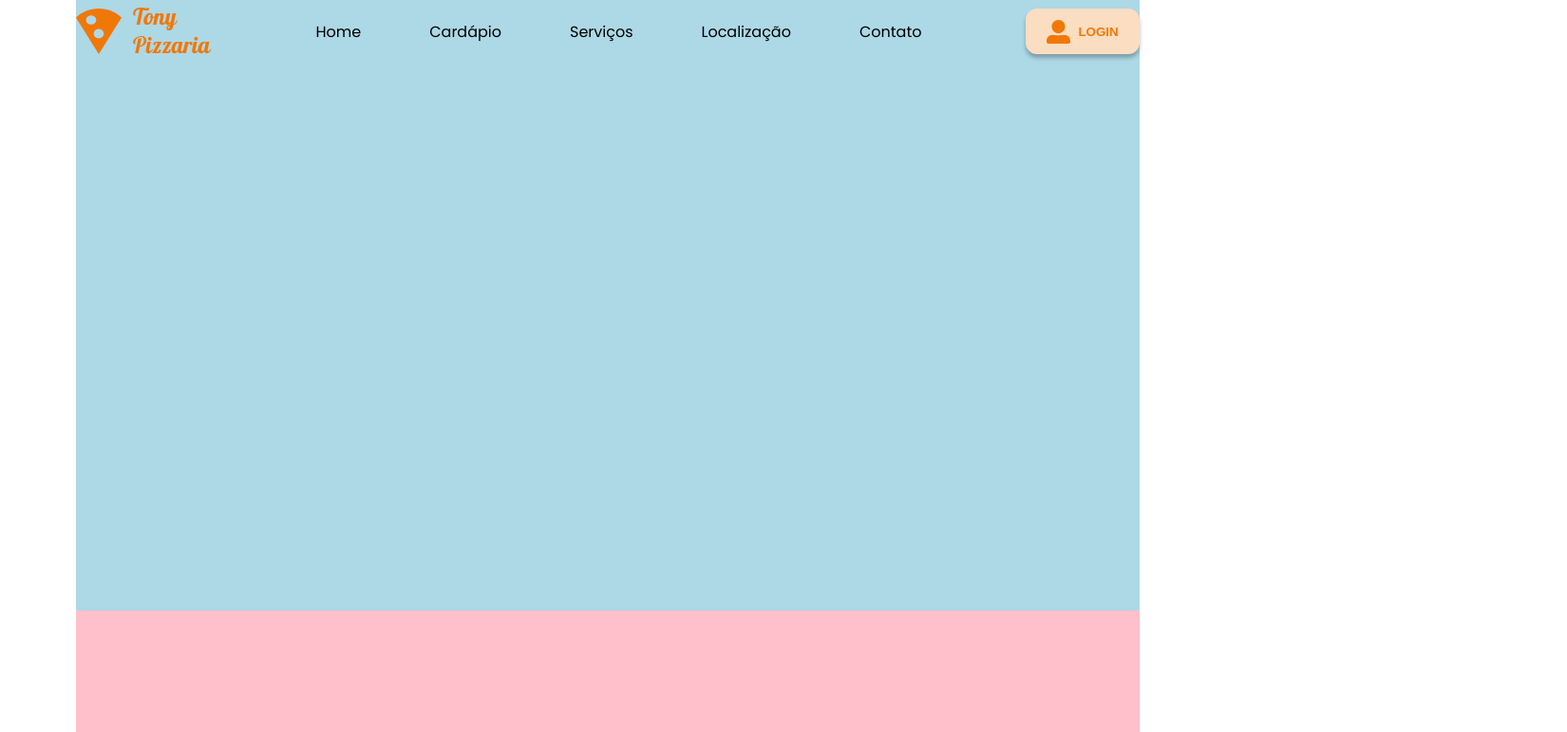
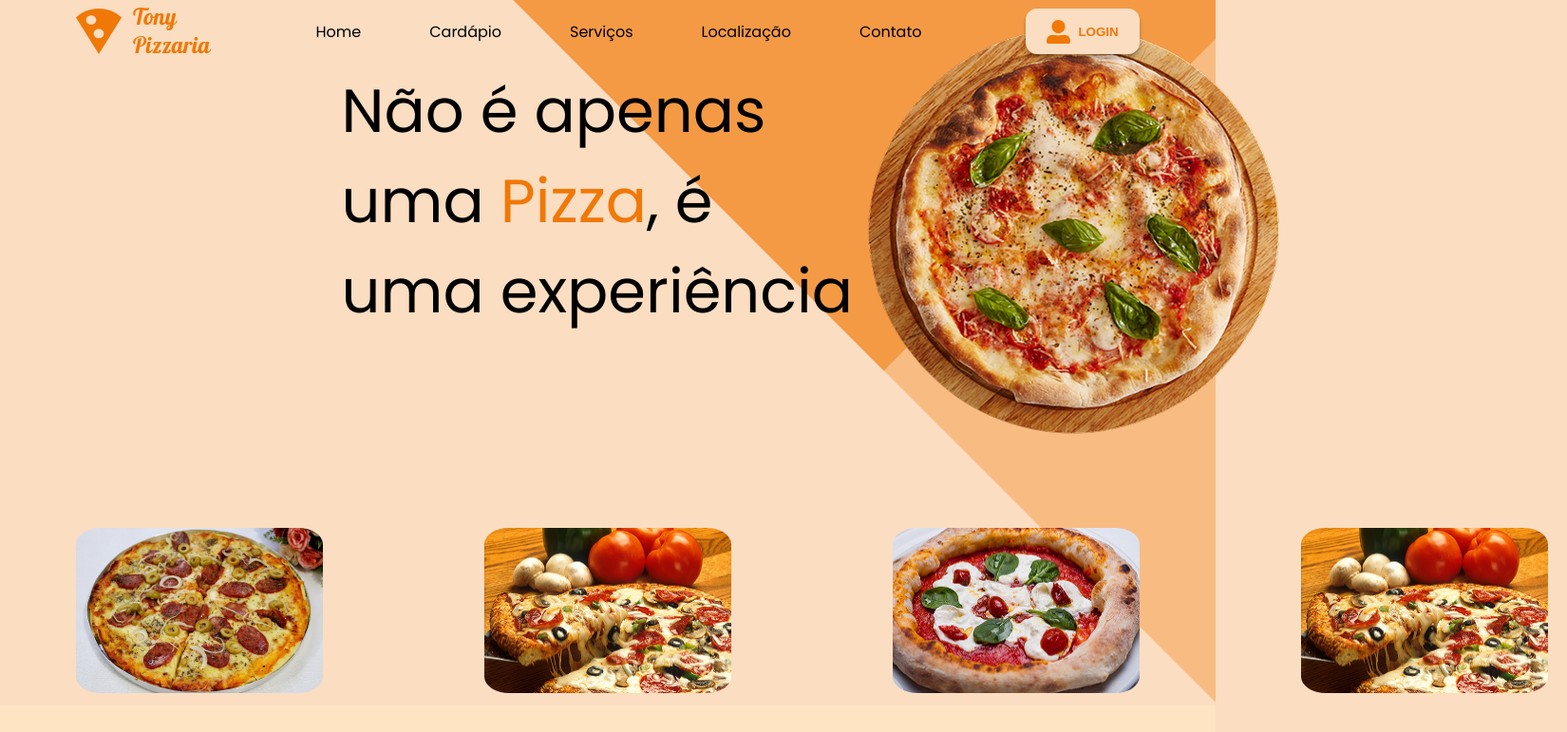
Before and after one commit to JoaoMoraes28/Pizzaria_Tony, a plain HTML site: page index.html in a window 1280 px wide. Shown: the part 57-828 px from the top of the page at 95% size, 1650 px wide, since content can reach past the window. Drawn offline with Linux system fonts and the light colour scheme.

Commit message:
forma feitos os itens da home e suas animacoes

```diff
--- a/index.html
+++ b/index.html
@@ -40,7 +40,60 @@
     </header>
 
     <main>
+        <section class="home">
+            <div class="hero">
+                <h2>Não é apenas uma <span>Pizza</span>, é uma experiência</h2>
+                <img src="./img/pizza_home.png" alt="" class="pi">
+            </div>
+            <div class="container-pizzas">
+                <div class="pizza">
+                    <div class="add-produto">+</div>
+                    <img src="./img/pizza (1).png" alt="">
+                    <div class="animacao">
+                        <div class="container-info">
+                            <p>Pizza de calabresa com queijo</p>
+                            <span>R$ 16,00</span>
+                        </div>
+                    </div>
 
+                </div>
+
+                <div class="pizza">
+                    <div class="add-produto">+</div>
+                    <img src="./img/pizza (2).png" alt="">
+                    <div class="animacao">
+                        <div class="container-info">
+                            <p>Pizza de calabresa com queijo</p>
+                            <span>R$ 16,00</span>
+                        </div>
+                    </div>
+                </div>
+
+                <div class="pizza">
+                    <div class="add-produto">+</div>
+                    <img src="./img/pizza (3).png" alt="">
+                    <div class="animacao">
+                        <div class="container-info">
+                            <p>Pizza de calabresa com queijo</p>
+                            <span>R$ 16,00</span>
+                        </div>
+                    </div>
+                </div>
+
+                <div class="pizza">
+                    <div class="add-produto">+</div>
+                    <img src="./img/pizza (2).png" alt="">
+                    <div class="animacao">
+                        <div class="container-info">
+                            <p>Pizza de calabresa com queijo</p>
+                            <span>R$ 16,00</span>
+                        </div>
+                    </div>
+                </div>
+            </div>
+        </section>
+        <section class="cardapio"></section>
+        <section class="servicos"></section>
     </main>
 
     <footer>
@@ -48,4 +101,4 @@
     </footer>
 
 </body>
-</htm>
+</html>
--- a/style.css
+++ b/style.css
@@ -16,23 +16,125 @@ ul,ol,li {
 :root {
     --primary-color: #F07807;
     --secundary-color: #FBDDC1;
-    --default-shadow: 0 4px 4px #0004
-
+    --default-shadow: 0 4px 4px #0004;
+    --default-padding: 0px 80px;
 }
 
 body {
-    padding: 0px 80px;
     font-family: "Poppins", sans-serif;
+    background-color: var(--secundary-color) ;
 }
 
 header {
     position: fixed;
-    width: calc(100% - 160px);
+    width: 100%;
     display: flex;
     justify-content: space-between;
     height: 60px;
     top: 60px;
     align-items: center;
+    padding: var(--default-padding);
+}
+
+.hero {
+    flex-grow: 3;
+    display: flex;
+    justify-content: center;
+    align-items: center;
+}
+
+.hero h2 {
+    font-size: 4rem;
+    width: 550px;
+    font-weight: 400;
+    margin-bottom: 64px;
+}
+
+.container-pizzas {
+    display: flex;
+    justify-content: center;
+    align-items: center;
+    gap: 170px;
+    justify-content: space-between;
+}
+
+.hero span {
+    color: var(--primary-color);
+    gap: 64px;
+}
+
+.pizza img {
+    width: 260px;
+    height: 174px;
+    border-radius: 10%;
+}
+
+.pizza {
+    position: relative;
+    display: flex;
+}
+
+.add-produto {
+    position: absolute;
+    right: -20px;
+    top: -20px;
+    width: 40px;
+    height: 40px;
+    opacity: 0;
+    display: grid;
+    place-content: center;
+    font-size: 32px;
+    color: white;
+    border-radius: 12px;
+    border: 4px solid white;
+    background-color: var(--primary-color);
+    transition: .3s;
+}
+
+.pizza:hover .add-produto {
+    opacity: 1;
+}
+
+.pizza:hover .container-info {
+    bottom: 0;
+}
+.animacao {
+    position: absolute;
+    top: 0;
+    left: 0;
+    right: 0;
+    bottom: 0;
+    overflow: hidden;
+    border-radius: 0 0 12px 12px;
+}
+
+.container-info {
+    background-color: black;
+    position: absolute;
+    width: 100%;
+    height: 36px;
+    bottom: -36px;
+    border-radius: 0 0 12px 12px;
+    display: flex;
+    gap: 50px;
+    padding: 0 3px;
+    justify-content: center;
+    align-items: center;
+    transition: .5s;
+}
+.container-info p {
+    font-size: 12px;
+    color: white;
+    width: 120px;
+}
+
+.container-info span {
+    color: white;
+    background-color: var(--primary-color);
+    height: 25px;
+    border-radius: 5px;
+
+
 }
 
 header menu {
@@ -52,9 +154,27 @@ header li:hover {
     box-shadow: var(--default-shadow);
 }
 
-main {
-    height: 700px; /* Temporário */
-    background-color: lightblue;
+section {
+    height: 100vh;
+
+}
+
+.home {
+    background-image: url(./img/bg-home.svg);
+    background-repeat: no-repeat;
+    background-position: top right;
+    background-size: contain;
+    padding: var(--default-padding);
+    display: grid;
+    grid-template-rows: 3fr 1fr;
+}
+
+.cardapio {
+    background-color: bisque;
+}
+
+.servicos {
+    background-color: red;
 }
 
 footer {
```
Also changed, not shown: img/add.png (added), img/bg-home.svg (added), img/pizza (1).png (added), img/pizza (2).png (added), img/pizza (3).png (added), img/pizza_home.png (added).
